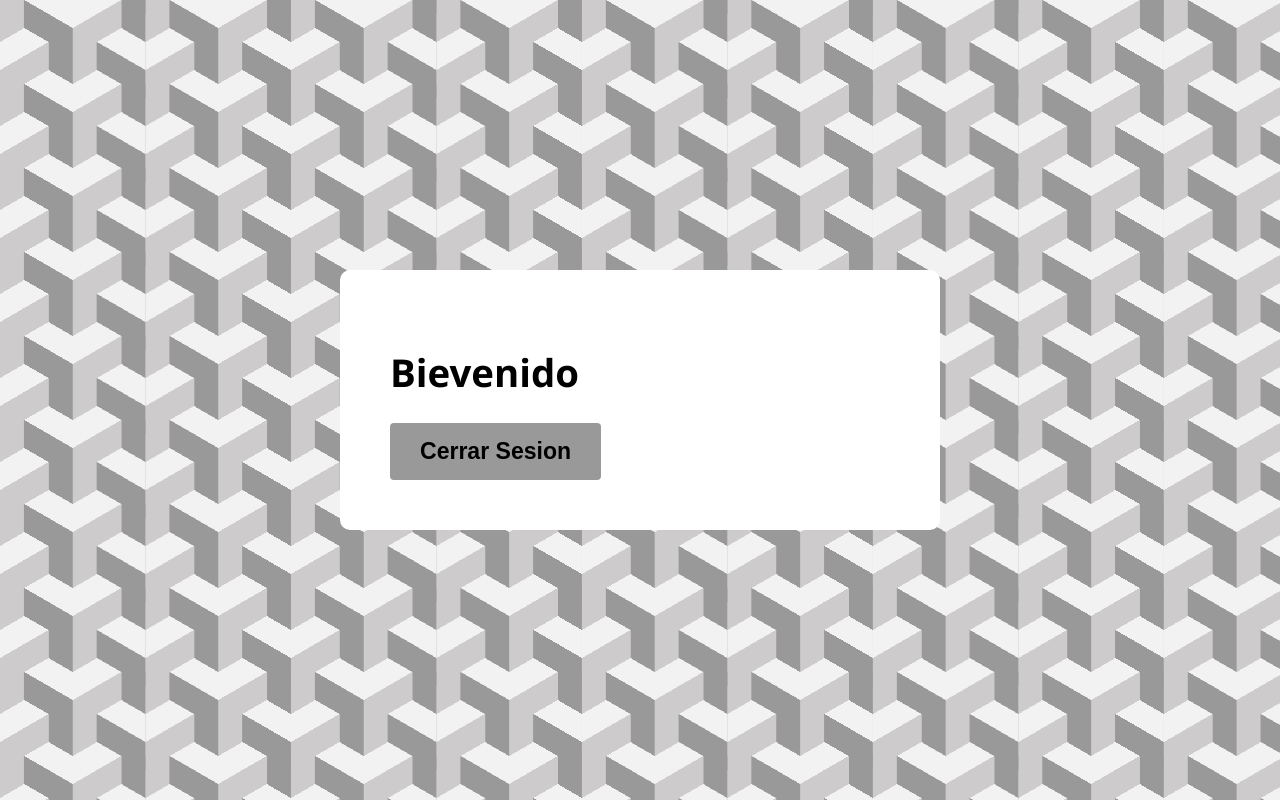
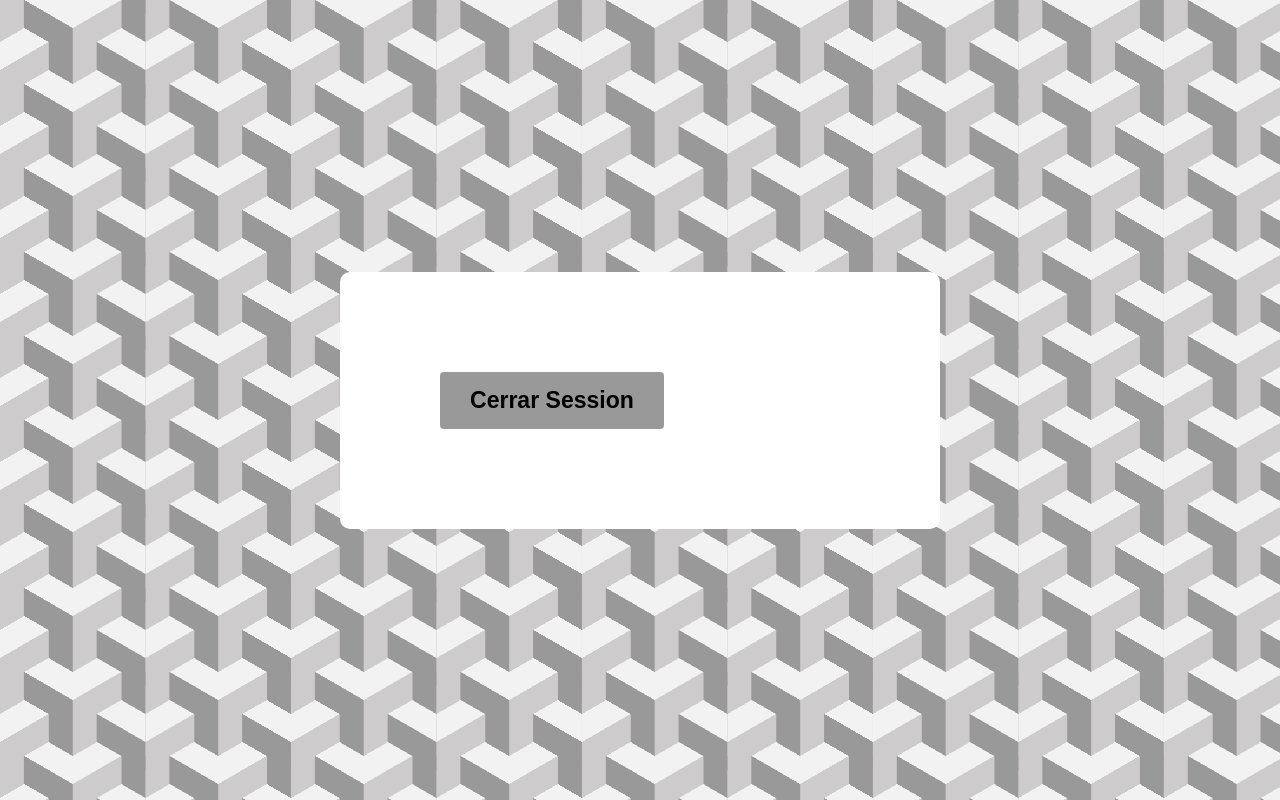
Before and after one commit to LuisJURU/BlocDeNotasReact2.0, a website: page app/pages/admin/admin.html in a window 1280 px wide. Drawn offline with Linux system fonts and the light colour scheme; files that its build step writes are made by us from their sources; files whose address does not match are found by name.

Commit message:
Puse una anotacion xd

```diff
--- a/app/index.js
+++ b/app/index.js
@@ -24,4 +24,3 @@ app.get("/register",authorization.soloPublico,(req,res)=> res.sendFile(__dirname
 app.get("/admin",authorization.soloAdmin,(req,res)=> res.sendFile(__dirname + "/pages/admin/admin.html"));
 app.post("/api/login", autentication.login)
 app.post("/api/register", autentication.register)
-// app.post("/api/password", autentication.password)
--- a/app/pages/admin/admin.html
+++ b/app/pages/admin/admin.html
@@ -9,9 +9,14 @@
 </head>
 <body>
     <main>
-        <div class = "form-container">
-            <h1>Bievenido</h1>
-            <button>Cerrar Sesion</button>
+        <div class="container">
+            <div class = "form-container">
+                <button>Cerrar Session</button>
+            </div>
+            <div class="container-notes">
+                <h1></h1>
+                <!-- Que Gay -->
+            </div>
         </div>
     </main>
 
--- a/app/public/style.css
+++ b/app/public/style.css
@@ -32,6 +32,17 @@ body{
     background-color: white;
     border-radius: 10px;
     padding: 50px;
+}
+
+.container{
+    width: 500px;
+    background-color: white;
+    border-radius: 10px;
+    padding: 50px;
+    display: flex;
+    justify-content: center;
+    align-items: center;
+
 }
 
 form{
```
